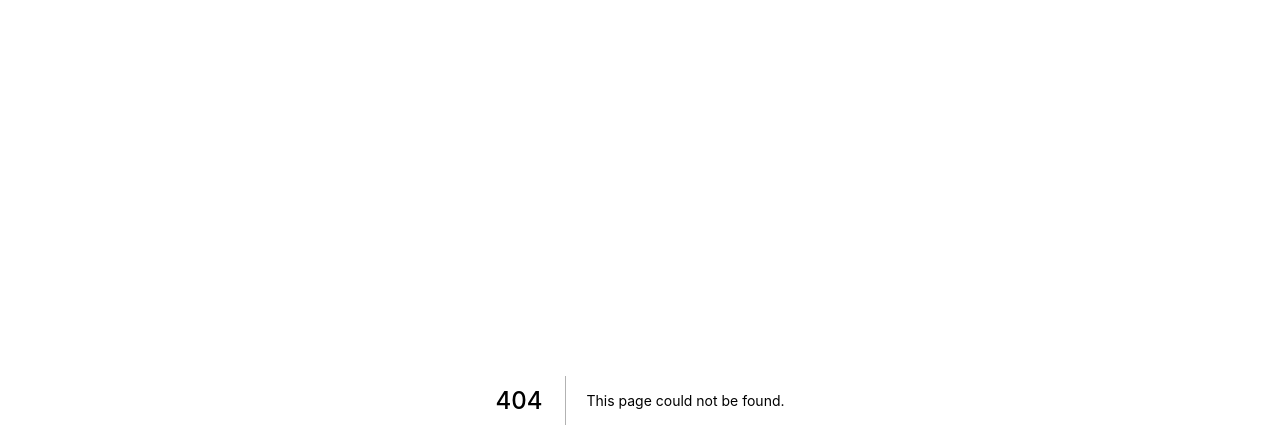
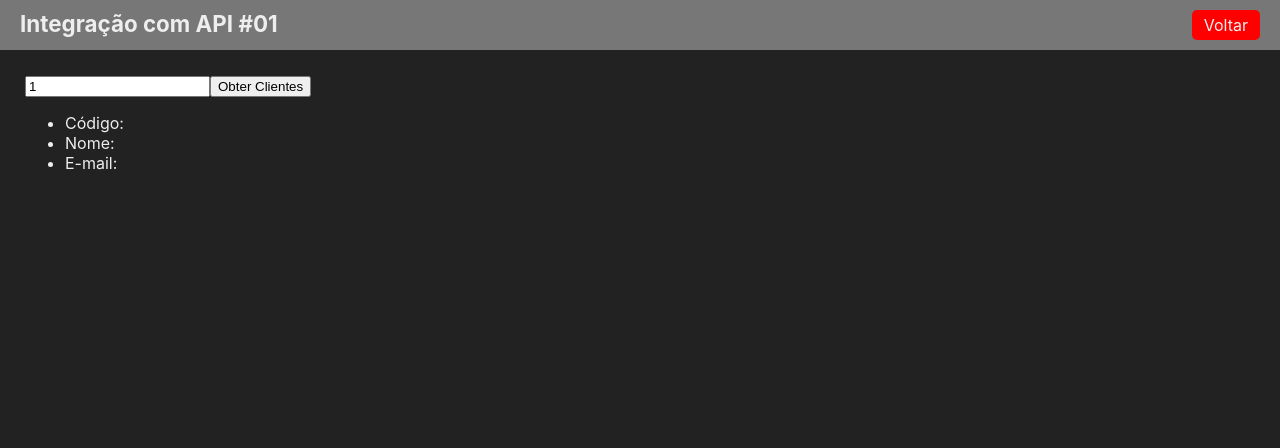
Before and after one commit to andsonbarbosa/CursoWebModernoCod3r, a Next.js app in the folder aulao_nextjs/fundamentos/: page /integracao_1 in a window 1280 px wide. Before the commit this address had no page. Shown: the top 448 px of the page. Built offline with nearby package versions, Linux system fonts and the light colour scheme.

Commit message:
Integrando API

```diff
--- /dev/null
+++ b/aulao_nextjs/fundamentos/src/pages/api/clientes/[codigo].js
@@ -0,0 +1,10 @@
+export default function handler(req, res) {
+
+    const codigo = req.query.codigo
+
+    res.status(200).json({
+        id: codigo,
+        nome: `Maria ${codigo}`,
+        email: `dasjnasjdj${codigo}@gmail.com`
+    })
+}
--- /dev/null
+++ b/aulao_nextjs/fundamentos/src/pages/api/clientes/index.js
@@ -0,0 +1,16 @@
+export default function handler(req, res){
+
+    if(req.method === 'GET'){
+        handlerGet(req, res)
+    } else {
+        res.status(405).send()
+    }
+}
+
+function handlerGet(req, res){
+    res.status(200).json({
+        id: 3,
+        nome: "Maria",
+        email: "mmmmmm@@mmmmmmm.com"
+    })
+}
--- a/aulao_nextjs/fundamentos/src/pages/api/hello.js
+++ b/aulao_nextjs/fundamentos/src/pages/api/hello.js
@@ -1,5 +1,11 @@
 // Next.js API route support: https://nextjs.org/docs/api-routes/introduction
 
 export default function handler(req, res) {
-  res.status(200).json({ name: 'John Doe' })
+  res.status(200).json({
+
+    name: 'Test API',
+    metado: req.method,
+    nome: req.query.nome,
+    idade: req.query.idade
+  })
 }
--- a/aulao_nextjs/fundamentos/src/pages/index.jsx
+++ b/aulao_nextjs/fundamentos/src/pages/index.jsx
@@ -16,6 +16,7 @@
             <Navegador texto="Navegação #02" destino="/cliente/123" cor="blue" />
             <Navegador texto="Navegação #02" destino="/cliente/sp-2/123" cor="red" />
             <Navegador texto="Componente com Estado" destino="/estado" cor="pink" />
+            <Navegador texto="Integração com API #01" destino="/integracao_1" cor="yellow" />
         </div>
     )
 }
--- /dev/null
+++ b/aulao_nextjs/fundamentos/src/pages/integracao_1.jsx
@@ -0,0 +1,29 @@
+import Layout from "../components/layout"
+import { useState } from "react"
+
+export default function Integracao(){
+
+    const [cliente, setCliente] = useState({})
+    const [codigo, setcodigo] = useState(1)
+
+    function obterCliente(){
+        fetch(`http://localhost:3000/api/clientes/${codigo}`)
+        .then(resp => resp.json())
+        .then(dados => setCliente(dados))
+    }
+
+    return (
+        <Layout titulo="Integração com API #01" >
+            <div>
+                <input type="number" value={codigo} onChange={e => setcodigo(e.target.value)} />
+                <button onClick={obterCliente}>Obter Clientes</button>
+            </div>
+            <ul>
+                <li>Código: {cliente.id} </li>
+                <li>Nome: {cliente.nome} </li>
+                <li>E-mail: {cliente.email} </li>
+            </ul>
+        </Layout>
+
+    )
+}
```
